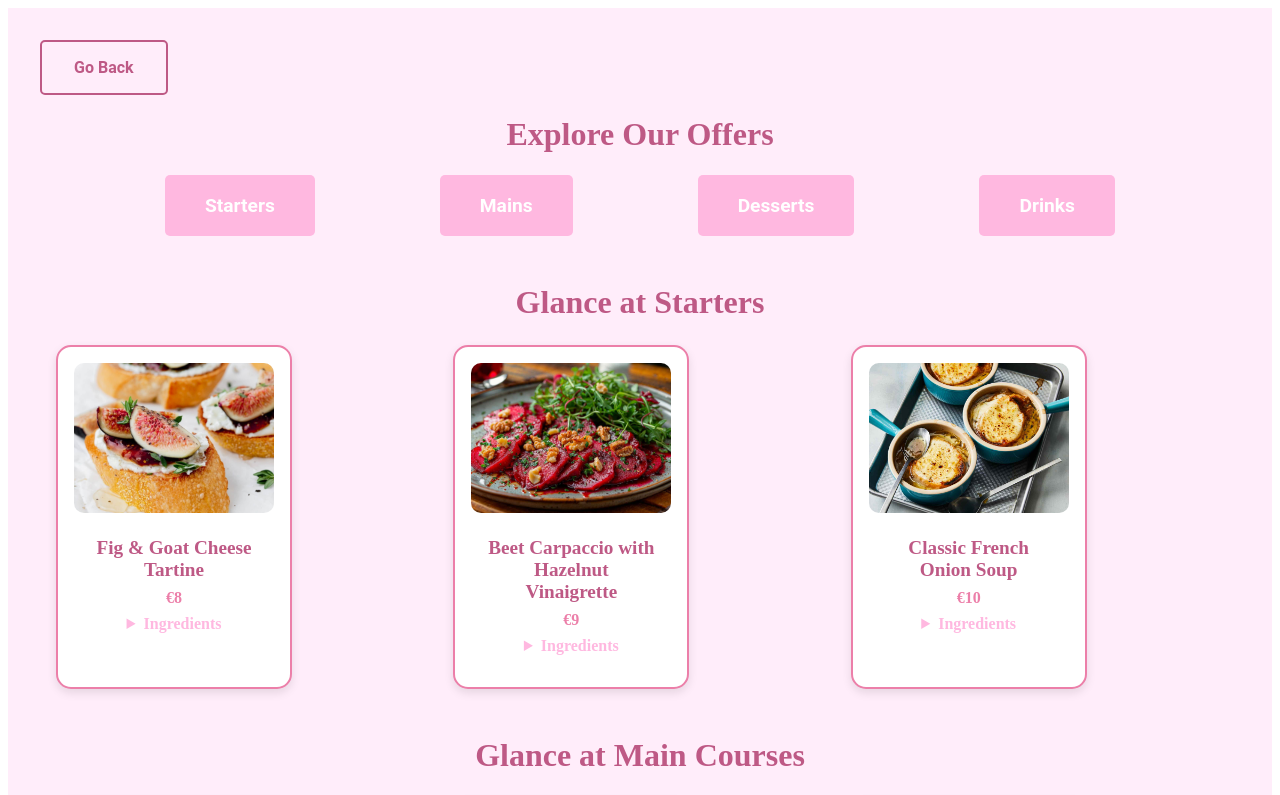
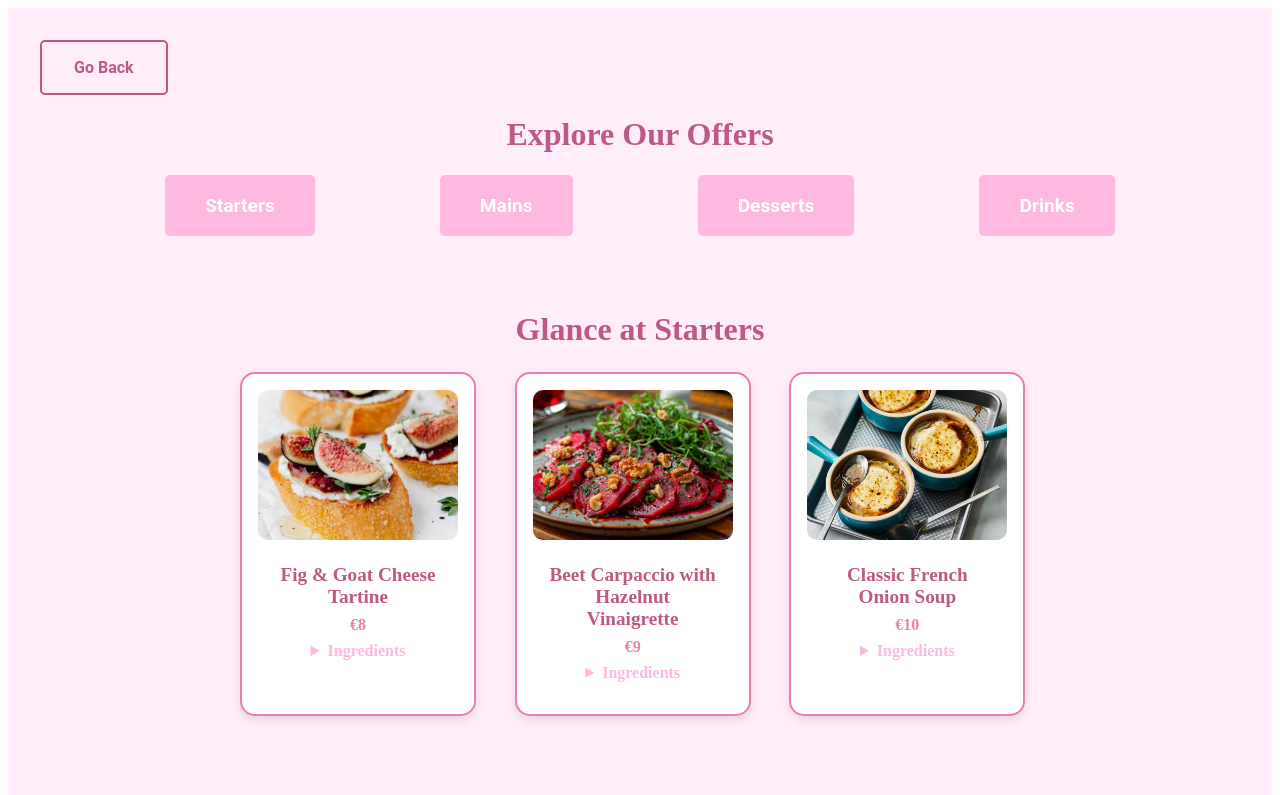
Before and after one commit to cheporte/chez-che-che, a React (Vite) app in the folder client/: page /chez-che-che/menu in a window 1280 px wide. Shown: the top 795 px of the page. Built offline with nearby package versions, Linux system fonts and the light colour scheme.

Commit message:
🎨 style: Adjust grids in menu sections

```diff
--- a/client/src/components/Home/ChefsHighlight/ChefsHighlight.sass
+++ b/client/src/components/Home/ChefsHighlight/ChefsHighlight.sass
@@ -31,3 +31,5 @@
 
       p
         color: variables.$rose-pink
+  a
+    margin-top: 1.5rem
--- a/client/src/components/Menu/MenuCategorySection/MenuCategorySection.sass
+++ b/client/src/components/Menu/MenuCategorySection/MenuCategorySection.sass
@@ -2,6 +2,9 @@
 
 .menu-section
   margin: 3rem 0
+  display: flex
+  flex-direction: column
+  align-items: center
 
   .category-title
     font-size: 2rem
@@ -9,8 +12,11 @@
     text-align: center
     margin-bottom: 1.5rem
 
-  .dish-list
-    display: grid
-    grid-template-columns: repeat(auto-fit, minmax(250px, 1fr))
-    gap: 1.5rem
-    padding: 0 1rem
+.menu-section__dishes
+  display: grid
+  grid-template-columns: repeat(auto-fill, minmax(250px, 1fr))
+  gap: 1.5rem
+  padding: 0 1rem
+  width: 100%
+  max-width: 800px
+  margin: 0 auto
--- a/client/src/components/Menu/MenuCategorySection/MenuCategorySection.tsx
+++ b/client/src/components/Menu/MenuCategorySection/MenuCategorySection.tsx
@@ -18,7 +18,7 @@ const MenuCategorySection: React.FC<MenuCategorySectionProps> = ({ title, dishes
   return (
     <section className="menu-section">
       <h2 className="category-title">{title}</h2>
-      <div className="dish-list">
+      <div className="menu-section__dishes">
         {dishes.map((dish, idx) => (
           <DishCard
             key={idx}
```
